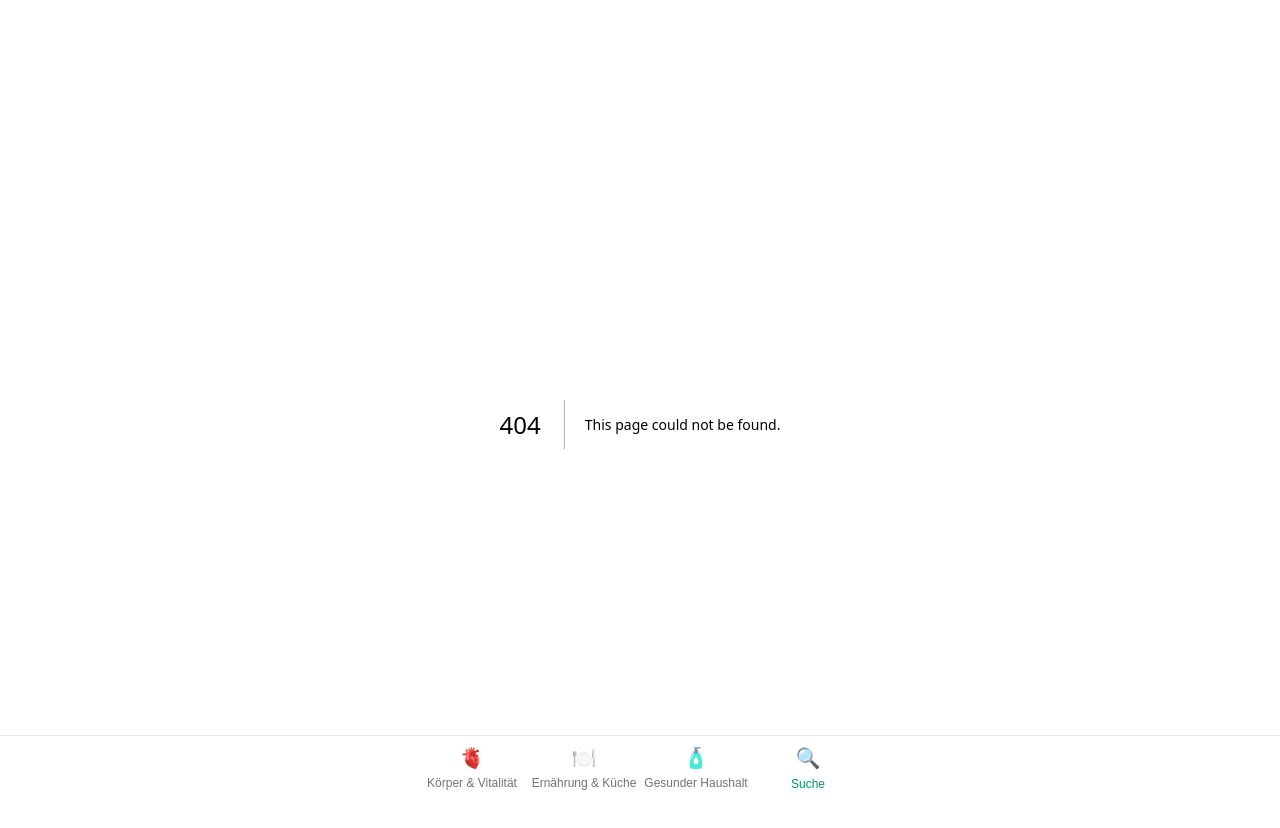
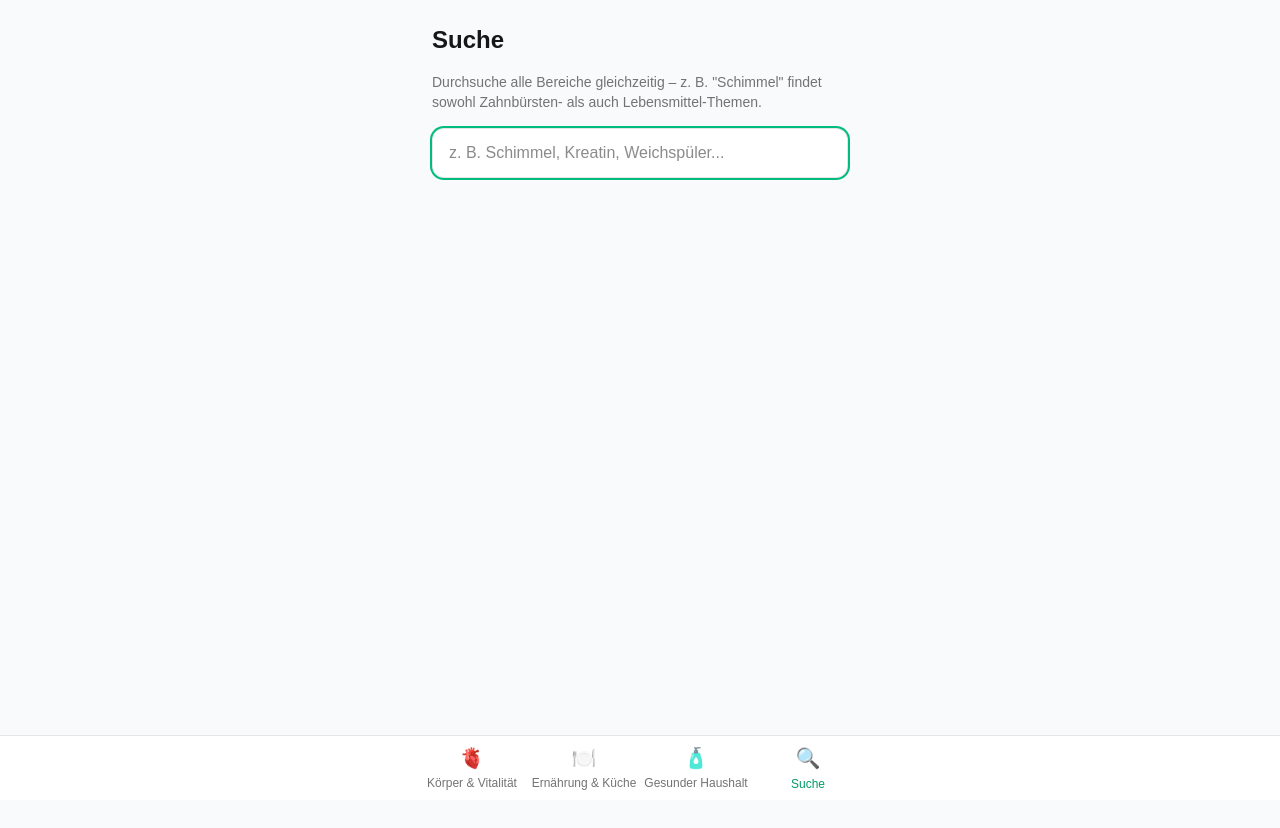
Before and after one commit to TCAK14/clean-living-app, a Next.js app: page /suche in a window 1280 px wide. Before the commit this address had no page. Shown: the top 828 px of the page. After the commit the page ends 800 px from the top, so only its background shows below. Built offline with nearby package versions, Linux system fonts and the light colour scheme.

Commit message:
Create SuchePage component with search functionality
Implement search page with topics and search bar.

```diff
--- /dev/null
+++ b/app/suche/page.tsx
@@ -0,0 +1,17 @@
+import { getAllTopics } from "@/lib/content";
+import SearchBar from "@/components/SearchBar";
+
+export default function SuchePage() {
+  const topics = getAllTopics();
+
+  return (
+    <div className="flex flex-col gap-4">
+      <h1 className="text-2xl font-bold">Suche</h1>
+      <p className="text-sm text-neutral-500 dark:text-neutral-400">
+        Durchsuche alle Bereiche gleichzeitig – z. B. &quot;Schimmel&quot; findet sowohl
+        Zahnbürsten- als auch Lebensmittel-Themen.
+      </p>
+      <SearchBar topics={topics} />
+    </div>
+  );
+}
```
